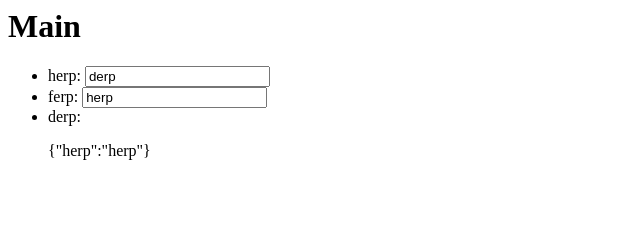
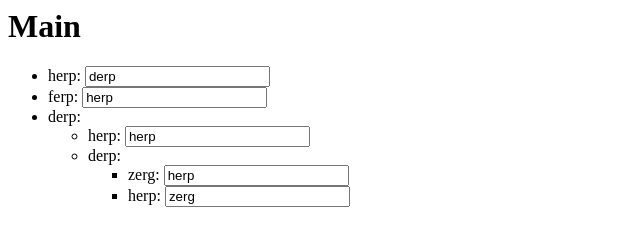
Before and after one commit to gvendurst/JSONEditor, a website: page index.html in a window 1280 px wide. Shown: the whole page, without its empty margins (0-640 px from the left). Drawn offline with nearby package versions, Linux system fonts and the light colour scheme; some packages are replaced by stand-ins of ours.

Commit message:
Objects can now be nested inside json-object

```diff
--- a/index.html
+++ b/index.html
@@ -7,6 +7,7 @@
 		<script type="text/javascript" src="src/index.js"></script>
 		<script type="text/javascript" src="src/MainCtrl.js"></script>
 		<script type="text/javascript" src="src/JSONObject.js"></script>
+		<script type="text/javascript" src="src/JSONObjectMember.js"></script>
 	</head>
 	<body>
 		<div ng-view></div>
--- a/src/JSONObject.html
+++ b/src/JSONObject.html
@@ -1,10 +1,8 @@
 <div>
 	<ul>
-		<li ng-repeat="(key, value) in object">
-			{{key}}:
-			<input value={{value}} ng-if="!isAnObject(value)"></input>
-			<!-- Add a json-object conditionally without ng-if -->
-			<p ng-if="isAnObject(value)">{{value}}</p>
-		</li>
+		<json-object-member ng-repeat="(key, value) in object" member="value" member-name="key">
+			<p>HERP</p>
+
+		</json-object-member>
 	</ul>
 </div>
--- /dev/null
+++ b/src/JSONObjectMember.html
@@ -0,0 +1,6 @@
+<li>
+	{{memberName}}:
+
+	<input ng-if="!isAnObject(member)" value={{member}}></input>
+	<!--  http://sporto.github.io/blog/2013/06/24/nested-recursive-directives-in-angular/  -->
+</li>
--- /dev/null
+++ b/src/JSONObjectMember.js
@@ -0,0 +1,42 @@
+angular.module("JSONEditor").directive("jsonObjectMember",
+function($compile){
+	return {
+		restrict: "E",
+		replace: "true",
+		scope: {
+			memberName: "=",
+			member: "="
+		},
+		templateUrl: "src/JSONObjectMember.html",
+
+		link: function(scope, elem, attrs){
+			console.log(scope.member);
+
+			//Object.keys(scope.member).forEach(function(key){
+				//console.log(key, scope.member[key]);
+
+				if (angular.isObject(scope.member)) {
+					console.log(scope.member);
+					elem.append("<json-object object='member'></json-object>");
+					$compile(elem.contents())(scope)
+				}
+
+			//});
+
+
+
+
+
+
+			scope.isAnObject = function(value){
+				return (typeof value) === (typeof {});
+			};
+
+
+
+		},
+
+
+
+	};
+});
--- a/src/MainCtrl.js
+++ b/src/MainCtrl.js
@@ -2,9 +2,17 @@ angular.module("JSONEditor").controller("MainCtrl",
 ["$scope",
 function($scope){
 	$scope.theObject = {};
+
+	//A mocked object
 	$scope.theObject.herp = "derp";
 	$scope.theObject.ferp = "herp";
-	$scope.theObject.derp = { herp: "herp"};
+	$scope.theObject.derp = {
+		herp: "herp",
+		derp: {
+			zerg: "herp",
+			herp: "zerg"
+		}
+	};
 
 
 }]);
```
Also changed, not shown: src/JSONObject.js (+9 -1 lines).
